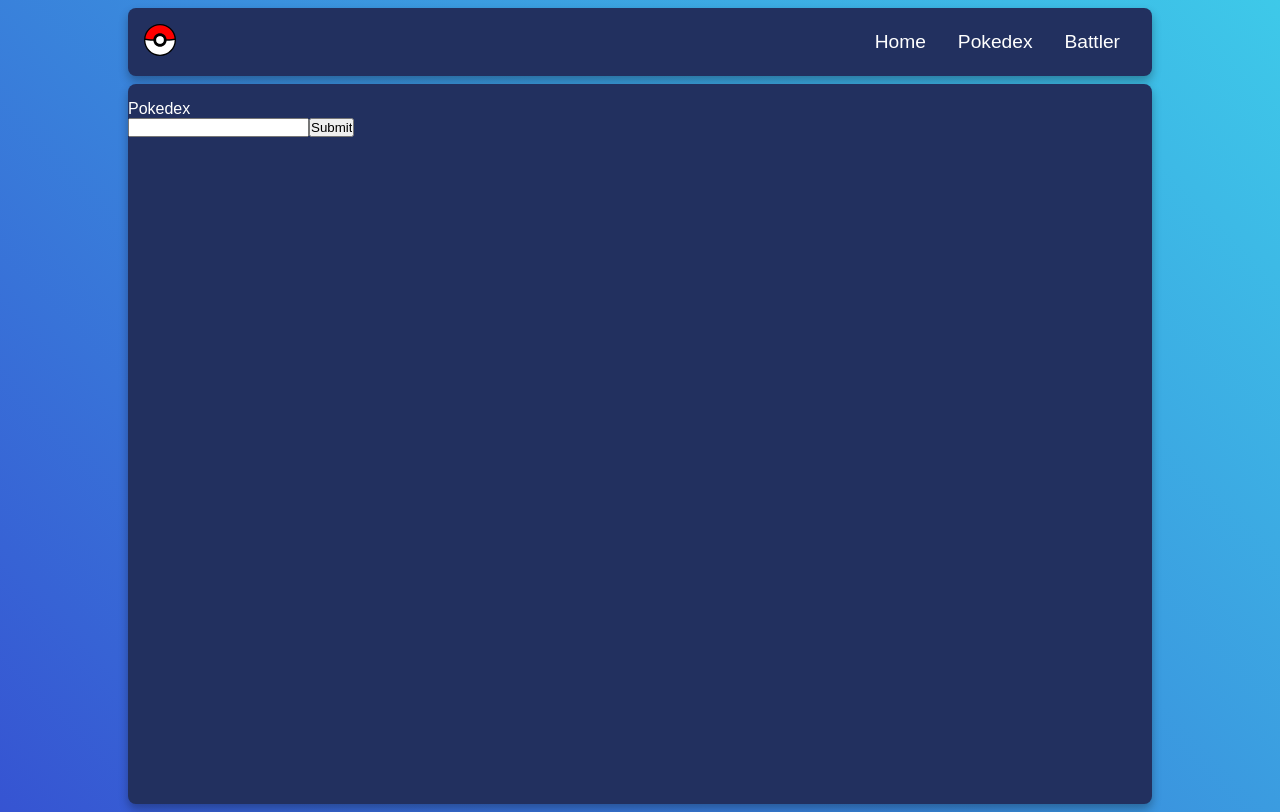
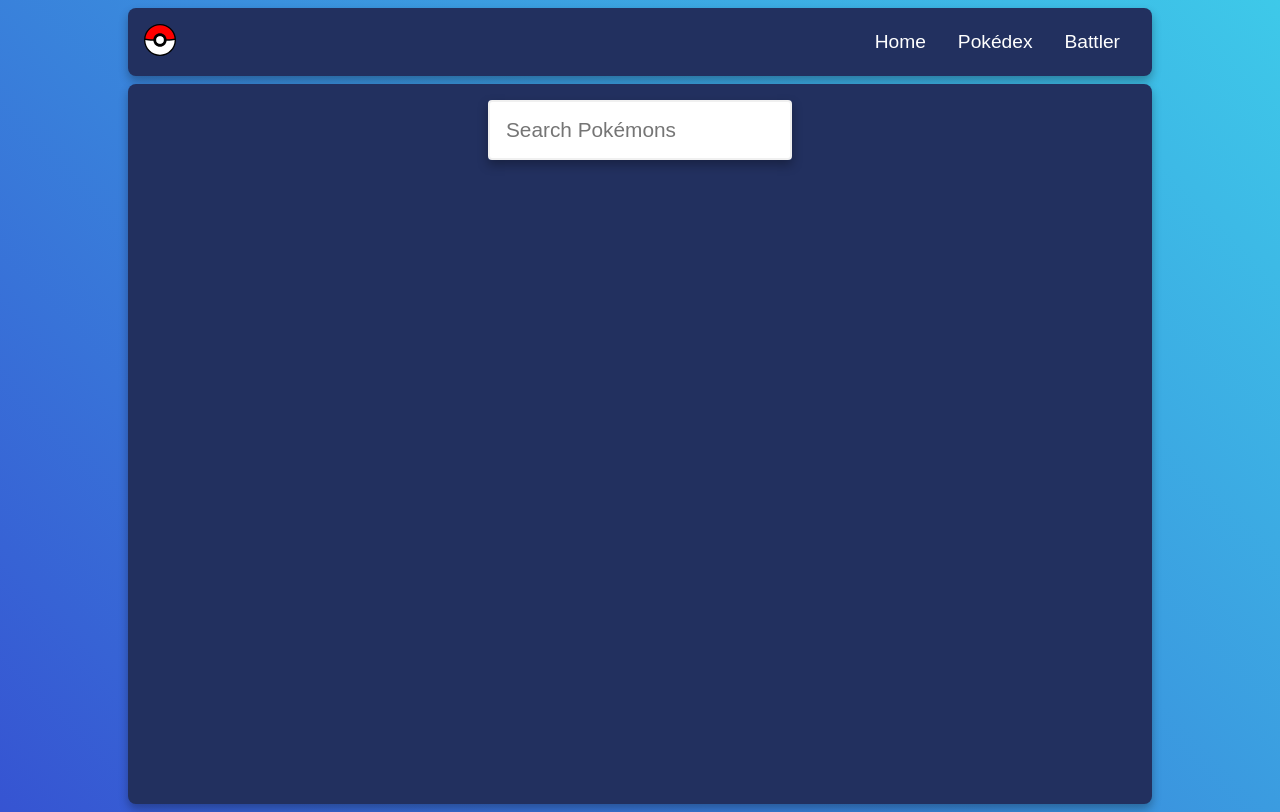
Before and after one commit to firered322/pokepedia, a React (Create React App) app: page /pokedex in a window 1280 px wide. Built offline with nearby package versions, Linux system fonts and the light colour scheme.

Commit message:
searchbar changes

```diff
--- a/public/index.html
+++ b/public/index.html
@@ -11,14 +11,8 @@
     <meta name="theme-color" content="#000000" />
     <meta
       name="description"
-      content="Web site created using create-react-app"
+      content="A Pokemon Go info app"
     />
-    <link rel="apple-touch-icon" href="%PUBLIC_URL%/logo192.png" />
-    <!--
-      manifest.json provides metadata used when your web app is installed on a
-      user's mobile device or desktop. See https://developers.google.com/web/fundamentals/web-app-manifest/
-    -->
-    <link rel="manifest" href="%PUBLIC_URL%/manifest.json" />
     <!--
       Notice the use of %PUBLIC_URL% in the tags above.
       It will be replaced with the URL of the `public` folder during the build.
--- a/src/components/navbar/Navbar.js
+++ b/src/components/navbar/Navbar.js
@@ -16,7 +16,7 @@ const Navabar = () => {
             <NavLink to="/">Home</NavLink>
           </li>
           <li className="nav-link">
-            <NavLink to="/pokedex">Pokedex</NavLink>
+            <NavLink to="/pokedex">Pokédex</NavLink>
           </li>
           <li className="nav-link">
             <NavLink to="/battler">Battler</NavLink>
--- a/src/components/pokedex/Pokedex.css
+++ b/src/components/pokedex/Pokedex.css
@@ -1,4 +1,5 @@
 .pokedex-container {
-    display: flex;
-    flex-direction: column;
+    margin: 0 auto;
+    /* display: flex;
+    flex-direction: column; */
 }
--- a/src/components/pokedex/Pokedex.js
+++ b/src/components/pokedex/Pokedex.js
@@ -5,7 +5,6 @@ import SearchField from "../searchfield/SearchField";
 const Pokedex = () => {
   return (
     <div className="pokedex-container">
-      <p>Pokedex</p>
       <SearchField />
     </div>
   );
--- a/src/components/searchfield/SearchField.css
+++ b/src/components/searchfield/SearchField.css
@@ -1,3 +1,17 @@
 .searchfield-container {
+    box-shadow: 0 5px 10px rgba(0, 0, 0, 0.3);
+    display: flex;
+}
 
+.searchfield-container input {
+  border: 2px solid #f0f0f0;
+  border-radius: 4px;
+  padding: 1rem;
+  width: 100%;
+  font-size: 1.3rem;
 }
+
+.searchfield-container input:focus {
+    outline: 0;
+    border-color: #777;
+}
--- a/src/components/searchfield/SearchField.js
+++ b/src/components/searchfield/SearchField.js
@@ -11,19 +11,17 @@ class SearchField extends React.Component {
   handleChange = (e) => {
     this.setState({ searchterm: e.target.value });
   };
-  handleSubmit = (e) => {
-    e.preventDefault();
-  };
+
   render() {
     return (
       <div className="searchfield-container">
         <form onSubmit={this.handleSubmit}>
           <input
             type="text"
+            placeholder="Search Pokémons"
             value={this.state.searchterm}
             onChange={this.handleChange}
           />
-          <input type="submit" name="" id="" />
         </form>
       </div>
     );
```
